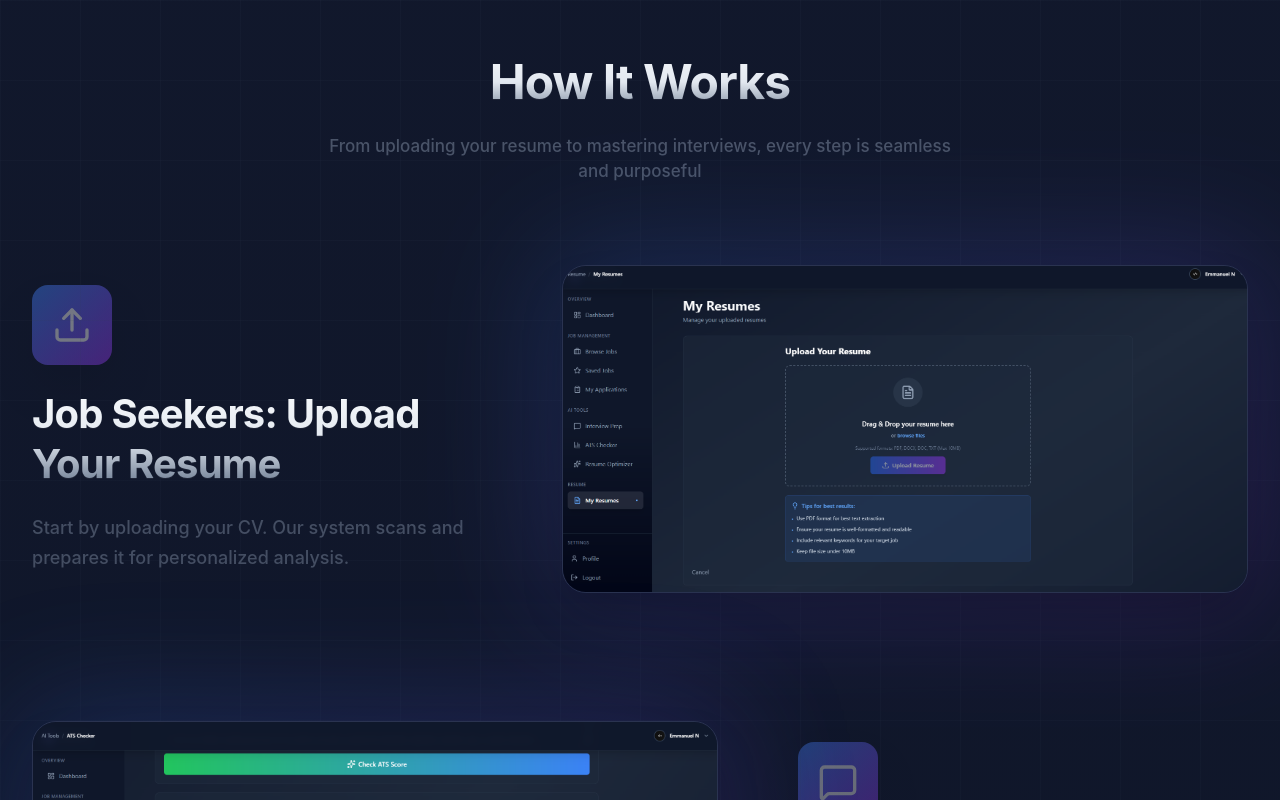
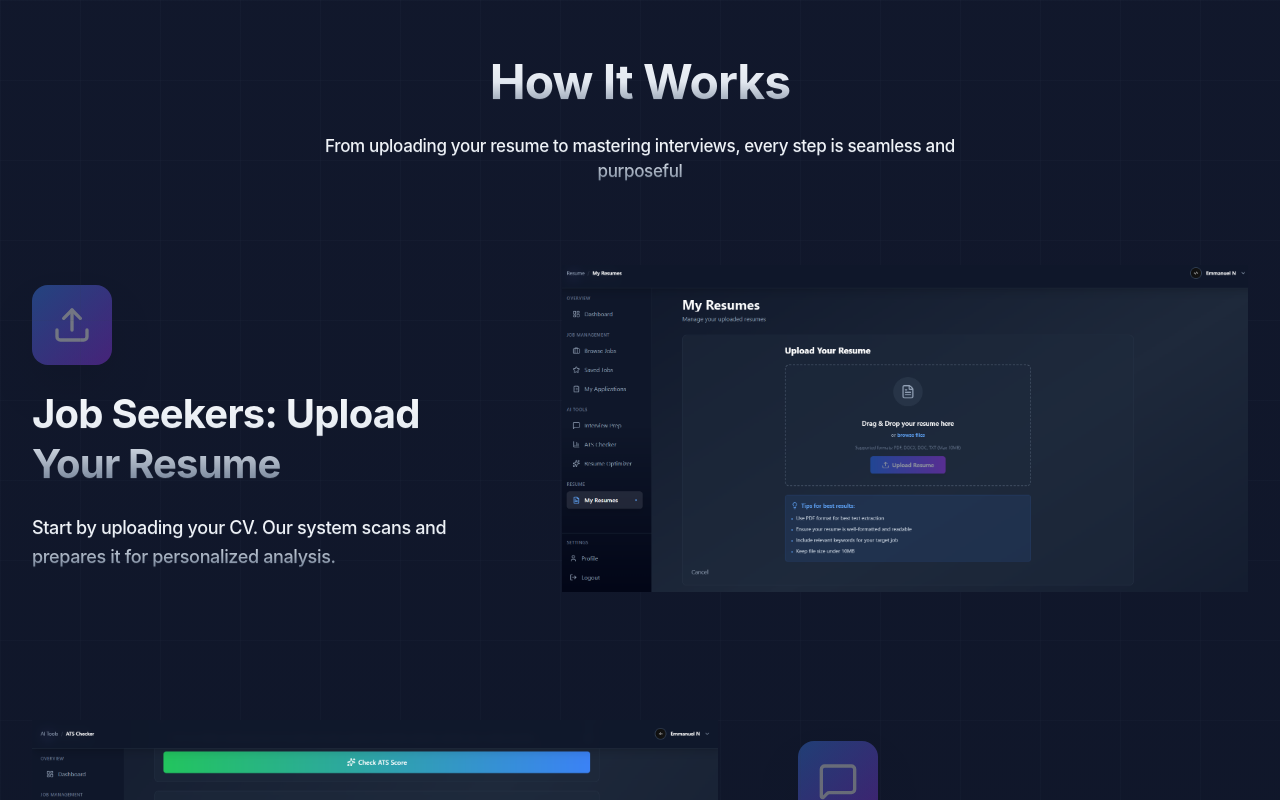
Before and after one commit to Emmanuel-N-C/TalentIQ, a React (Vite) app in the folder Frontend/: page / in a window 1280 px wide. Shown: the part 1760-2560 px from the top of the page. Built offline with nearby package versions, Linux system fonts and the light colour scheme; no server answers; what @ai-sdk/groq would draw is missing.

Commit message:
Refactor new landing page

```diff
--- a/Frontend/index.html
+++ b/Frontend/index.html
@@ -2,7 +2,7 @@
 <html lang="en">
   <head>
     <meta charset="UTF-8" />
-    <link rel="icon" type="image/png" href="../src/assets/Talentiqsymb.png" />
+    <link rel="icon" type="image/png" href="../Talentiqsymb.png" />
     <meta name="viewport" content="width=device-width, initial-scale=1.0" />
     <!-- To handle CORS for OAuth -->
     <meta name="referrer" content="no-referrer-when-downgrade" />
--- a/Frontend/src/pages/public/LandingNew.jsx
+++ b/Frontend/src/pages/public/LandingNew.jsx
@@ -620,7 +620,7 @@ export default function LandingNew() {
           <h2 className="text-[32px] sm:text-[40px] lg:text-[48px] font-[700] mb-4 tracking-[-0.02em] text-transparent bg-clip-text bg-gradient-to-b from-slate-50 via-slate-200 to-slate-500 drop-shadow-[0_1px_0_rgba(255,255,255,0.06)] px-4">
             How It Works
           </h2>
-          <p className="text-[15px] sm:text-[17px] text-slate-400 font-[500] max-w-2xl mx-auto px-4">
+          <p className="text-[15px] sm:text-[17px] text-slate-400 font-[500] max-w-2xl mx-auto px-4 mb-4 tracking-[-0.02em] text-transparent bg-clip-text bg-gradient-to-b from-slate-50 via-slate-200 to-slate-500 drop-shadow-[0_1px_0_rgba(255,255,255,0.06)]">
             From uploading your resume to mastering interviews, every step is seamless and purposeful
           </p>
         </motion.div>
@@ -645,7 +645,7 @@ export default function LandingNew() {
                 <h3 className="text-[28px] sm:text-[32px] lg:text-[40px] font-[700] leading-tight tracking-[-0.02em] text-transparent bg-clip-text bg-gradient-to-b from-slate-50 via-slate-200 to-slate-500 drop-shadow-[0_1px_0_rgba(255,255,255,0.06)]">
                   {step.title}
                 </h3>
-                <p className="text-[16px] sm:text-[18px] text-slate-400 leading-relaxed font-[500]">
+                <p className="text-[16px] sm:text-[18px] text-slate-400 leading-relaxed font-[500] mb-4 tracking-[-0.02em] text-transparent bg-clip-text bg-gradient-to-b from-slate-50 via-slate-200 to-slate-500 drop-shadow-[0_1px_0_rgba(255,255,255,0.06)]">
                   {step.description}
                 </p>
               </div>
@@ -653,8 +653,8 @@ export default function LandingNew() {
               {/* Screenshot */}
               <motion.div whileHover={{ scale: 1.02 }} className="flex-1 w-full max-w-5xl">
                 <div className="relative group">
-                  <div className="absolute -inset-4 bg-gradient-to-br from-blue-500 to-purple-600 opacity-20 blur-3xl group-hover:opacity-40 transition-opacity rounded-3xl" />
-                  <div className="relative bg-[#1e2642]/50 backdrop-blur-sm border border-[#2a3350] rounded-2xl sm:rounded-3xl overflow-hidden shadow-2xl">
+                  <div />
+                  <div >
                     <img
                       src={step.screenshot}
                       alt={step.title}
@@ -754,7 +754,7 @@ export default function LandingNew() {
           <h2 className="text-[32px] sm:text-[40px] lg:text-[48px] font-[700] mb-4 tracking-[-0.02em] text-transparent bg-clip-text bg-gradient-to-b from-slate-50 via-slate-200 to-slate-500 drop-shadow-[0_1px_0_rgba(255,255,255,0.06)]">
             What Our Users Say
           </h2>
-          <p className="text-[15px] sm:text-[17px] text-slate-400 font-[500] max-w-2xl mx-auto">
+          <p className="text-[15px] sm:text-[17px] text-slate-400 font-[500] max-w-2xl mx-auto mb-4 tracking-[-0.02em] text-transparent bg-clip-text bg-gradient-to-b from-slate-50 via-slate-200 to-slate-500 drop-shadow-[0_1px_0_rgba(255,255,255,0.06)]">
             Real stories from people who transformed their careers with TalentIQ
           </p>
         </motion.div>
@@ -820,7 +820,7 @@ export default function LandingNew() {
           <h2 className="text-[32px] sm:text-[40px] lg:text-[48px] font-[700] mb-4 tracking-[-0.02em] text-transparent bg-clip-text bg-gradient-to-b from-slate-50 via-slate-200 to-slate-500 drop-shadow-[0_1px_0_rgba(255,255,255,0.06)]">
             Frequently Asked Questions
           </h2>
-          <p className="text-[15px] sm:text-[17px] text-slate-400 font-[500]">Everything you need to know about TalentIQ</p>
+          <p className="text-[15px] sm:text-[17px] text-slate-400 font-[500] mb-4 tracking-[-0.02em] text-transparent bg-clip-text bg-gradient-to-b from-slate-50 via-slate-200 to-slate-500 drop-shadow-[0_1px_0_rgba(255,255,255,0.06)] ">Everything you need to know about TalentIQ</p>
         </motion.div>
 
         <motion.div variants={staggerContainer} className="space-y-3 sm:space-y-4">
```
Also changed, not shown: Frontend/public/Talentiqsymb.png (added), Frontend/public/talentiq-icon.png (deleted).
